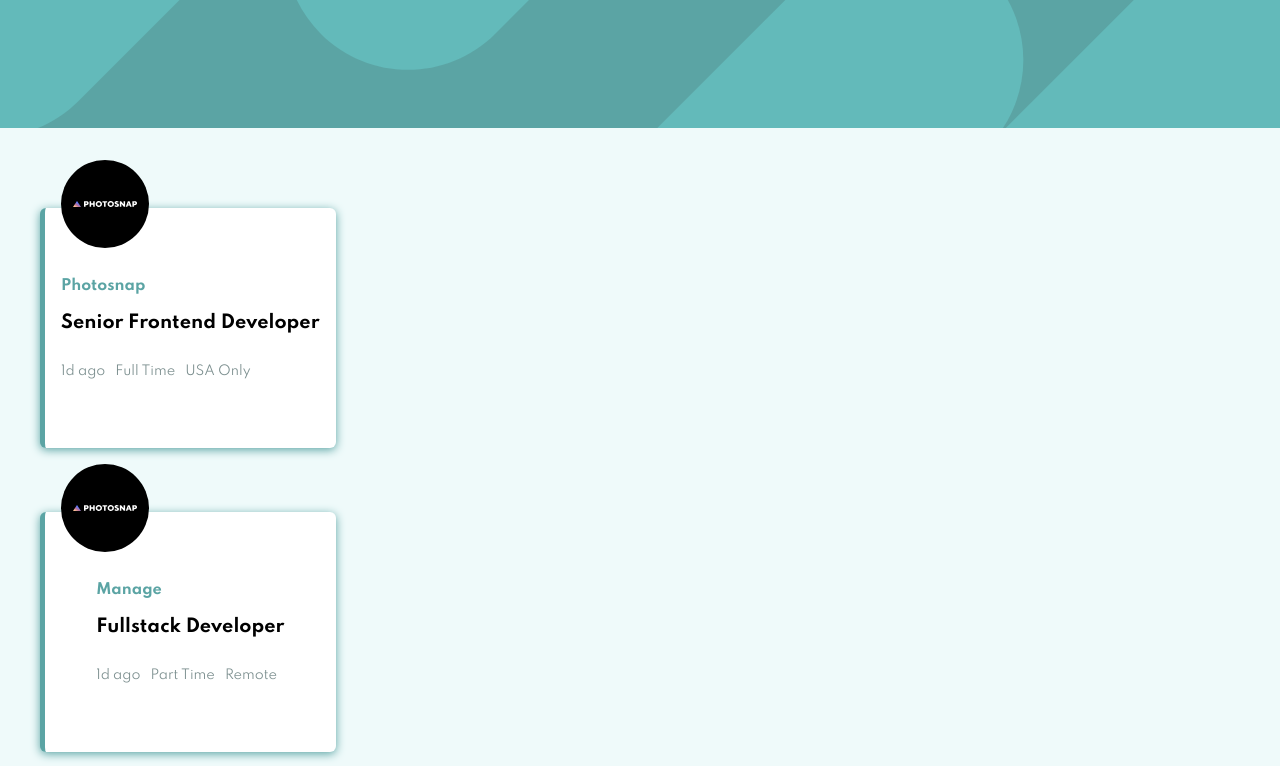
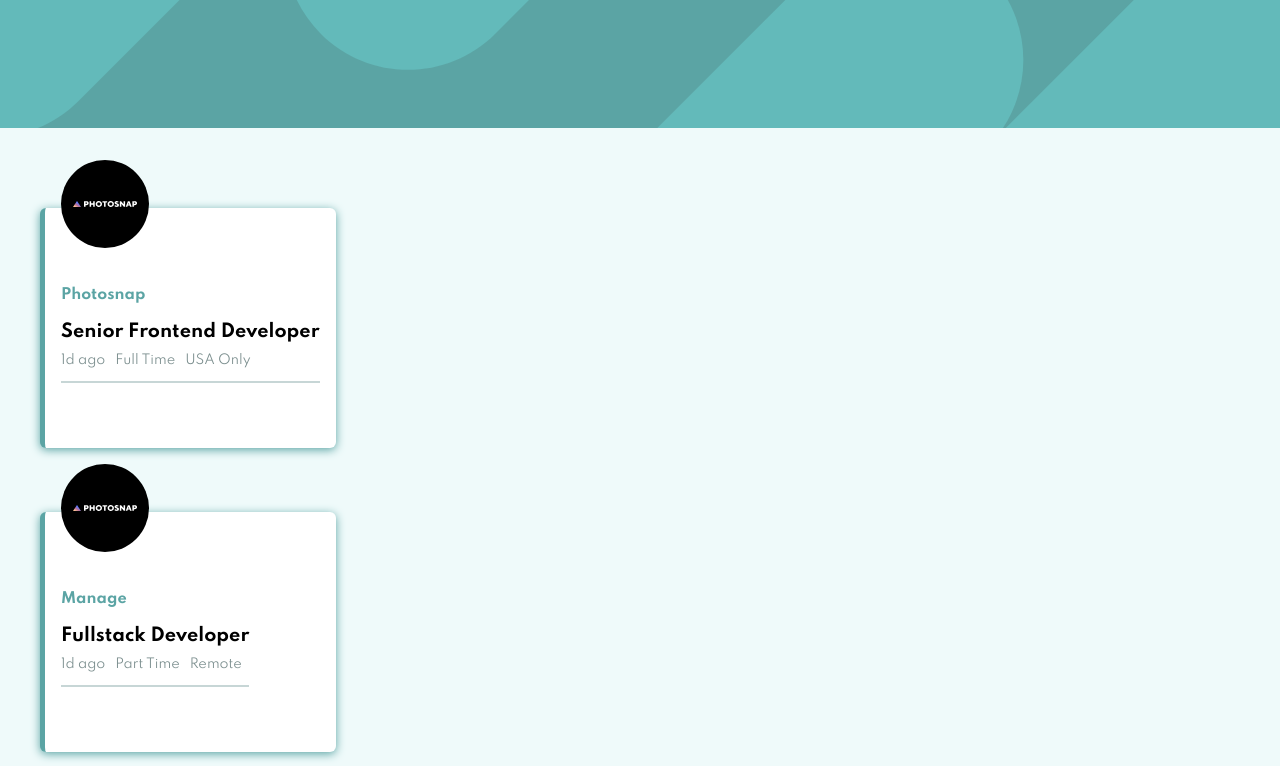
Before and after one commit to AndyBeable/static-job-listing, a Vue app: page / in a window 1280 px wide. Shown: the top 766 px of the page. Built offline with nearby package versions, Linux system fonts and the light colour scheme.

Commit message:
job details border

```diff
--- a/src/components/JobItem.vue
+++ b/src/components/JobItem.vue
@@ -38,7 +38,6 @@ export default {
   padding: 2rem 1rem;
   border-left: 5px solid #5ba4a4;
   display: flex;
-  justify-content: center;
   align-items: center;
   position: relative;
   height: 15rem;
@@ -59,10 +58,14 @@ h3 {
 .position {
   font-weight: 700;
   font-size: 1.1rem;
+  margin-bottom: -2px;
 }
 
 .job-details {
   display: flex;
+  align-items: center;
+  justify-items: center;
+  border-bottom: 2px solid #c7d6d6;
 }
 
 .job-details p {
```
